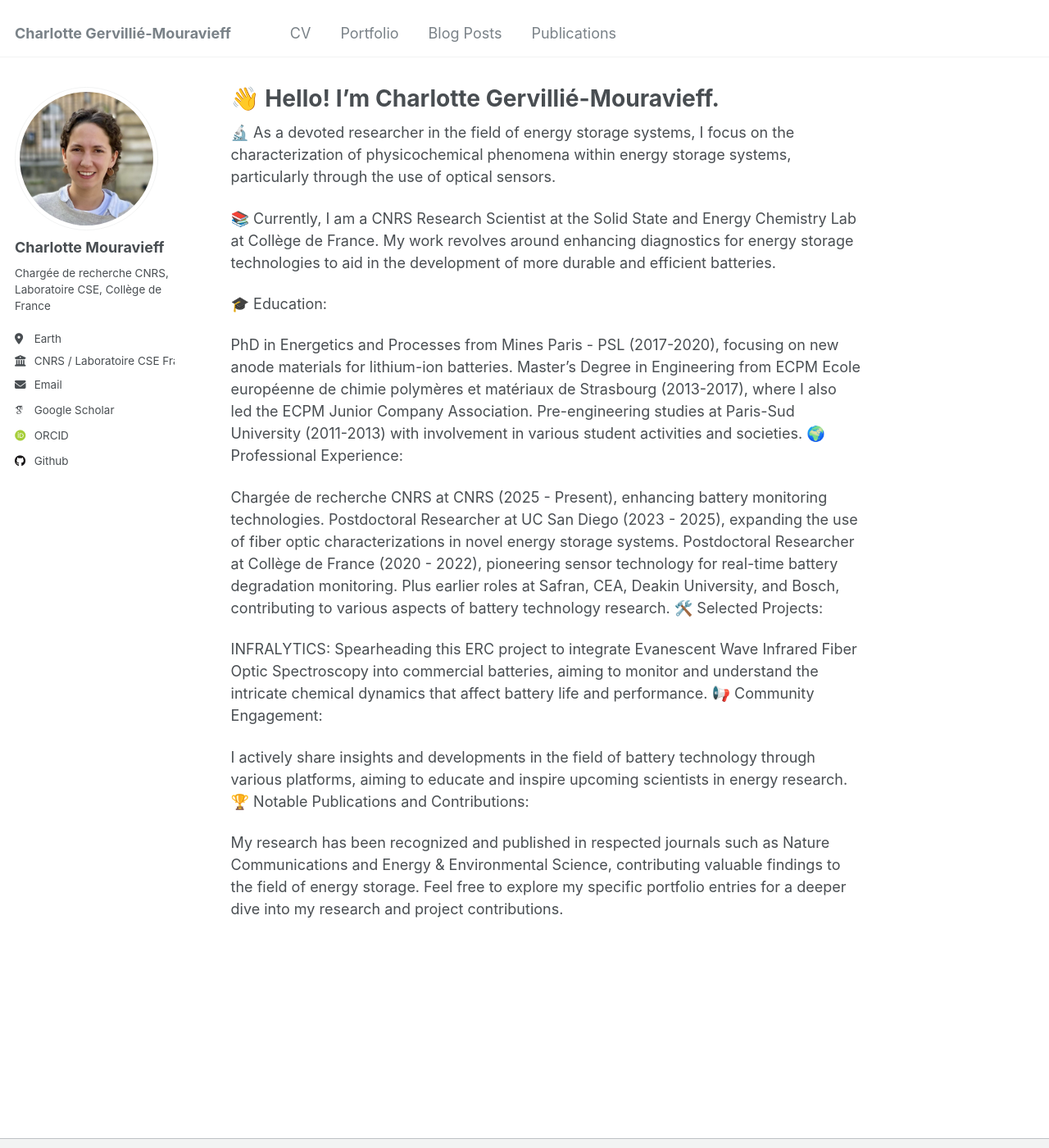
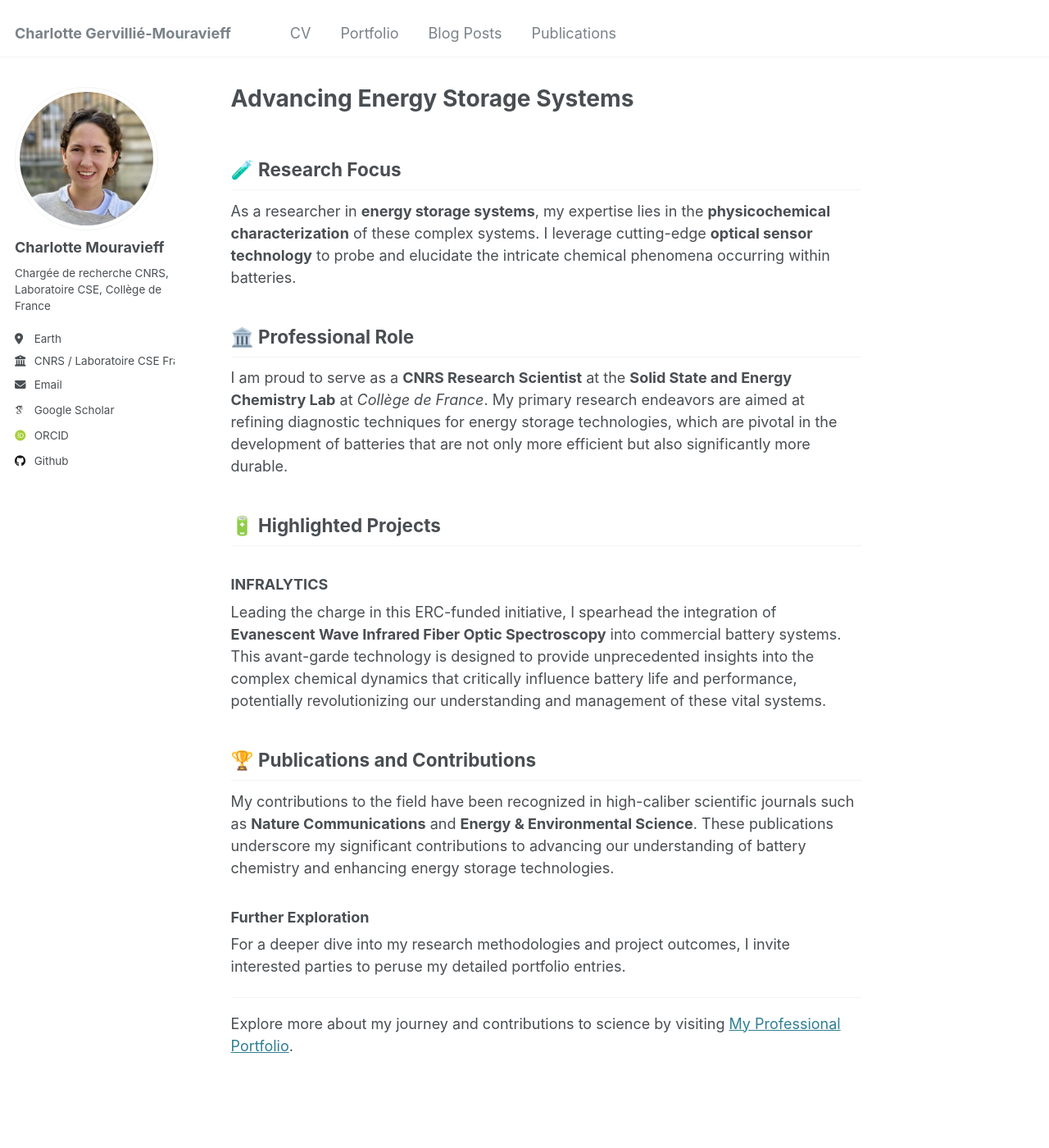
Before and after one commit to charlotte-mouravieff/charlotte-mouravieff.github.io, a Jekyll site: the page built from _pages/about.md, in a window 1280 px wide and 1400 px high. Shown: the whole window at 82% size. Built offline with Jekyll 4.4.1, drawn with Linux system fonts in a browser that asks for light colours; some web fonts are replaced.

Commit message:
Update about.md

```diff
--- a/_pages/about.md
+++ b/_pages/about.md
@@ -1,34 +1,28 @@
 ---
 permalink: /
-title: "👋 Hello! I'm Charlotte Gervillié-Mouravieff."
+title: "Advancing Energy Storage Systems"
 author_profile: true
 redirect_from:
   - /about/
   - /about.html
 ---
 
-🔬 As a devoted researcher in the field of energy storage systems, I focus on the characterization of physicochemical phenomena within energy storage systems, particularly through the use of optical sensors.
+## 🧪 Research Focus
+As a researcher in **energy storage systems**, my expertise lies in the **physicochemical characterization** of these complex systems. I leverage cutting-edge **optical sensor technology** to probe and elucidate the intricate chemical phenomena occurring within batteries.
 
-📚 Currently, I am a CNRS Research Scientist at the Solid State and Energy Chemistry Lab at Collège de France. My work revolves around enhancing diagnostics for energy storage technologies to aid in the development of more durable and efficient batteries.
+## 🏛️ Professional Role
+I am proud to serve as a **CNRS Research Scientist** at the **Solid State and Energy Chemistry Lab** at *Collège de France*. My primary research endeavors are aimed at refining diagnostic techniques for energy storage technologies, which are pivotal in the development of batteries that are not only more efficient but also significantly more durable.
 
-🎓 Education:
+## 🔋 Highlighted Projects
+### INFRALYTICS
+Leading the charge in this ERC-funded initiative, I spearhead the integration of **Evanescent Wave Infrared Fiber Optic Spectroscopy** into commercial battery systems. This avant-garde technology is designed to provide unprecedented insights into the complex chemical dynamics that critically influence battery life and performance, potentially revolutionizing our understanding and management of these vital systems.
 
-PhD in Energetics and Processes from Mines Paris - PSL (2017-2020), focusing on new anode materials for lithium-ion batteries.
-Master’s Degree in Engineering from ECPM Ecole européenne de chimie polymères et matériaux de Strasbourg (2013-2017), where I also led the ECPM Junior Company Association.
-Pre-engineering studies at Paris-Sud University (2011-2013) with involvement in various student activities and societies.
-🌍 Professional Experience:
+## 🏆 Publications and Contributions
+My contributions to the field have been recognized in high-caliber scientific journals such as **Nature Communications** and **Energy & Environmental Science**. These publications underscore my significant contributions to advancing our understanding of battery chemistry and enhancing energy storage technologies.
 
-Chargée de recherche CNRS at CNRS (2025 - Present), enhancing battery monitoring technologies.
-Postdoctoral Researcher at UC San Diego (2023 - 2025), expanding the use of fiber optic characterizations in novel energy storage systems.
-Postdoctoral Researcher at Collège de France (2020 - 2022), pioneering sensor technology for real-time battery degradation monitoring.
-Plus earlier roles at Safran, CEA, Deakin University, and Bosch, contributing to various aspects of battery technology research.
-🛠️ Selected Projects:
+### Further Exploration
+For a deeper dive into my research methodologies and project outcomes, I invite interested parties to peruse my detailed portfolio entries.
 
-INFRALYTICS: Spearheading this ERC project to integrate Evanescent Wave Infrared Fiber Optic Spectroscopy into commercial batteries, aiming to monitor and understand the intricate chemical dynamics that affect battery life and performance.
-📢 Community Engagement:
+---
 
-I actively share insights and developments in the field of battery technology through various platforms, aiming to educate and inspire upcoming scientists in energy research.
-🏆 Notable Publications and Contributions:
-
-My research has been recognized and published in respected journals such as Nature Communications and Energy & Environmental Science, contributing valuable findings to the field of energy storage.
-Feel free to explore my specific portfolio entries for a deeper dive into my research and project contributions.
+Explore more about my journey and contributions to science by visiting [My Professional Portfolio](https://charlotte-mouravieff.github.io/portfolio/).
```
